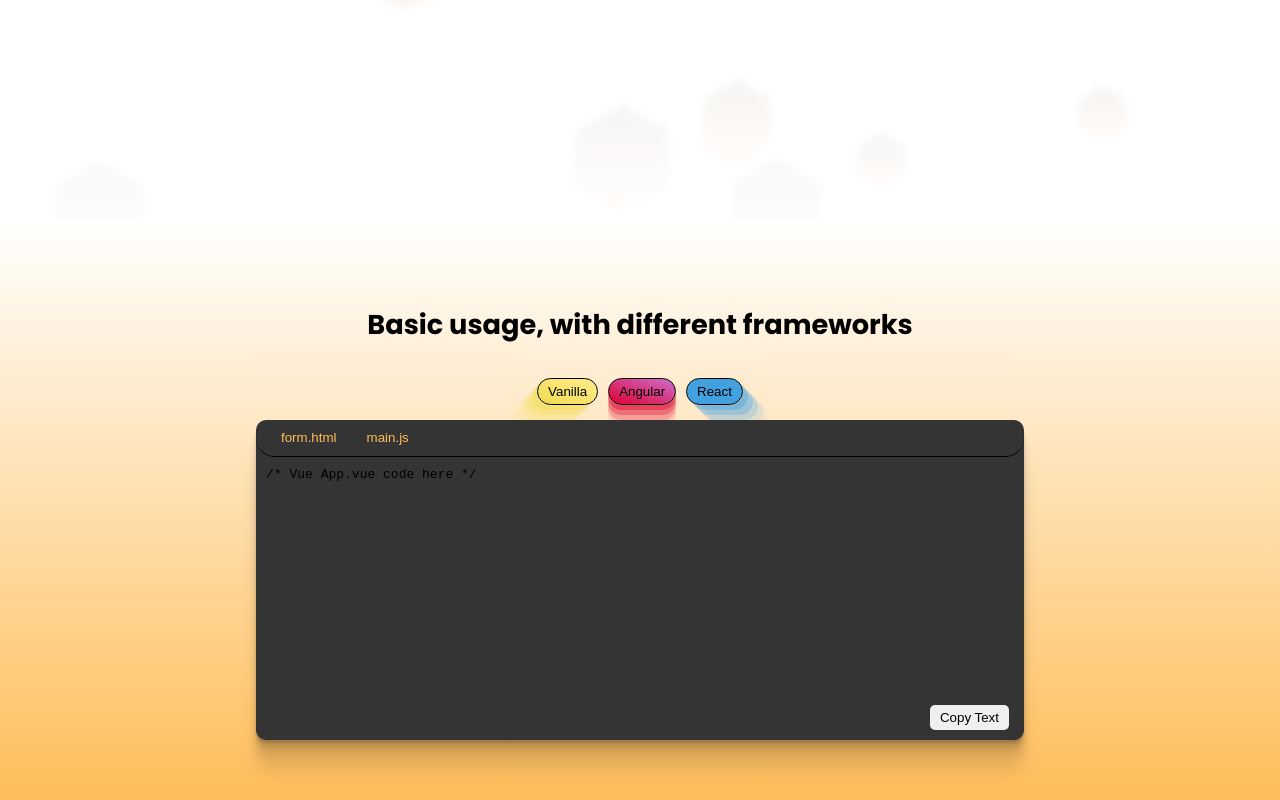
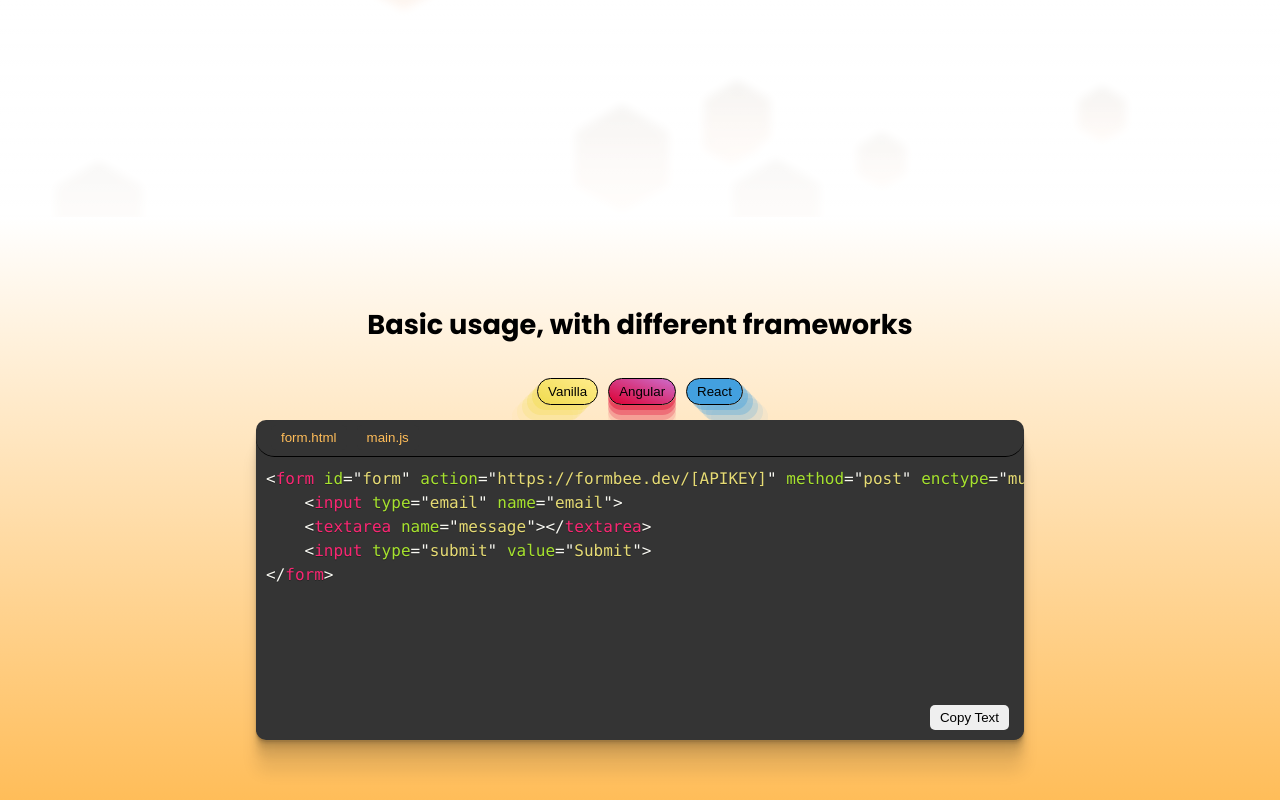
Before and after one commit to FormBee/FormBee, an Angular app in the folder client/FormBee/: page /home in a window 1280 px wide. Shown: the part 539-1339 px from the top of the page. Built offline with nearby package versions, Linux system fonts and the light colour scheme.

Commit message:
Code highlighting now in with prism.

```diff
--- a/client/FormBee/package.json
+++ b/client/FormBee/package.json
@@ -18,6 +18,7 @@
     "@angular/platform-browser": "^17.3.0",
     "@angular/platform-browser-dynamic": "^17.3.0",
     "@angular/router": "^17.3.0",
+    "prismjs": "^1.29.0",
     "rxjs": "~7.8.0",
     "save": "^2.9.0",
     "three": "^0.166.1",
@@ -29,6 +30,7 @@
     "@angular/cli": "^17.3.7",
     "@angular/compiler-cli": "^17.3.0",
     "@types/jasmine": "~5.1.0",
+    "@types/prismjs": "^1.26.4",
     "@types/three": "^0.166.0",
     "jasmine-core": "~5.1.0",
     "karma": "~6.4.0",
--- a/client/FormBee/src/app/landing-code-examples/landing-code-examples.component.html
+++ b/client/FormBee/src/app/landing-code-examples/landing-code-examples.component.html
@@ -16,7 +16,7 @@
         </div>
       </div>
 
-      <pre><code [innerHTML]="currentCode" class="language-{{currentFramework}}"></code></pre>
+<pre><code [innerHTML]="currentCode" class="language-{{getLanguage(currentFramework)}}"></code></pre>
       <button class="copy-button" (click)="copyToClipboard()">Copy Text</button>
     </div>
   </div>
--- a/client/FormBee/src/app/landing-code-examples/landing-code-examples.component.scss
+++ b/client/FormBee/src/app/landing-code-examples/landing-code-examples.component.scss
@@ -164,3 +164,7 @@ padding-bottom: 20px;
 .file-tabs {
   margin-left: 10px;
 }
+
+code {
+  text-shadow:none;
+}
--- a/client/FormBee/src/app/landing-code-examples/landing-code-examples.component.ts
+++ b/client/FormBee/src/app/landing-code-examples/landing-code-examples.component.ts
@@ -1,13 +1,23 @@
-import { Component, OnInit } from '@angular/core';
+import { Component, OnInit, ViewEncapsulation } from '@angular/core';
 import { NgFor } from '@angular/common';
+import { DomSanitizer, SafeHtml } from '@angular/platform-browser';
+import * as Prism from 'prismjs';
+import 'prismjs/components/prism-typescript';
+import 'prismjs/components/prism-jsx';
+
 @Component({
   selector: 'app-landing-code-examples',
+  encapsulation: ViewEncapsulation.ShadowDom,
   standalone: true,
   imports: [NgFor],
   templateUrl: './landing-code-examples.component.html',
-  styleUrls: ['./landing-code-examples.component.scss']
+  styleUrls: ['./landing-code-examples.component.scss', '../../../node_modules/prismjs/themes/prism-okaidia.min.css']
 })
 export class LandingCodeExamplesComponent implements OnInit{
+
+  constructor(private sanitizer: DomSanitizer) {}
+
+  currentCode: SafeHtml = '';
 
   ngOnInit(): void {
     this.setCurrentFramework('vanilla');
@@ -19,9 +29,9 @@ export class LandingCodeExamplesComponent implements OnInit{
     vanilla: ['form.html', 'main.js']
   };
 
-  codeSnippets: Record<'vanilla' | 'angular' | 'react' , Record<string, string>> = {
+  codeSnippets: Record<'vanilla' | 'angular' | 'react', Record<string, string>> = {
     angular: {
-      'app.component.ts': '/* Angular app.component.ts code here */',
+      'app.component.ts': 'console.log("Angular app.component.ts code here")',
       'app.module.ts': '/* Angular app.module.ts code here */',
     },
     react: {
@@ -29,15 +39,18 @@ export class LandingCodeExamplesComponent implements OnInit{
       'index.js': '/* React index.js code here */',
     },
     vanilla: {
-      'form.html': '<span class="keyword">/*</span> <span class="comment">Vue App.vue code here</span> <span class="keyword">*/</span>',
-      'main.js': '<span class="keyword">/*</span> <span class="comment">Vue App.vue code here</span> <span class="keyword">*/</span>',
+      'form.html': `<form id="form" action="https://formbee.dev/[APIKEY]" method="post" enctype="multipart/form-data">
+    <input type="email" name="email">
+    <textarea name="message"></textarea>
+    <input type="submit" value="Submit">
+</form>`,
+      'main.js': '/* main.js code here */',
     }
   };
 
-  currentFramework:'vanilla' | 'angular' | 'react' = 'vanilla';
+  currentFramework: 'vanilla' | 'angular' | 'react' = 'vanilla';
   currentFile: string = 'app.component.ts';
   currentFrameworkFiles: string[] = this.frameworks[this.currentFramework];
-  currentCode: string = this.codeSnippets[this.currentFramework][this.currentFile];
 
   setCurrentFramework(framework: 'vanilla' | 'angular' | 'react') {
     this.currentFramework = framework;
@@ -52,10 +65,21 @@ export class LandingCodeExamplesComponent implements OnInit{
   }
 
   updateCode() {
-    this.currentCode = this.codeSnippets[this.currentFramework][this.currentFile];
+    const rawCode = this.codeSnippets[this.currentFramework][this.currentFile];
+    const language = this.getLanguage(this.currentFramework);
+    this.currentCode = this.sanitizer.bypassSecurityTrustHtml(Prism.highlight(rawCode, Prism.languages[language], language));
+  }
+
+  getLanguage(framework: 'vanilla' | 'angular' | 'react'): string {
+    switch (framework) {
+      case 'angular': return 'ts';
+      case 'react': return 'jsx';
+      case 'vanilla': return 'html';
+      default: return 'markup';
+    }
   }
 
   copyToClipboard() {
-    navigator.clipboard.writeText(this.currentCode);
+    navigator.clipboard.writeText(this.codeSnippets[this.currentFramework][this.currentFile]);
   }
 }
```
Also changed, not shown: 2 other files (tests, documents, lock files or other folders).
